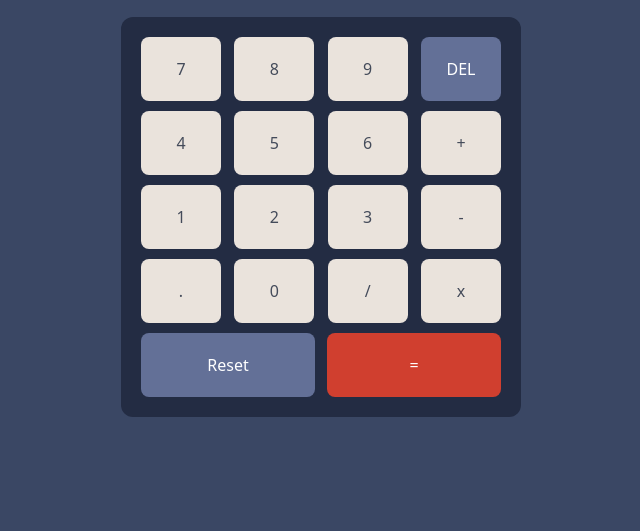
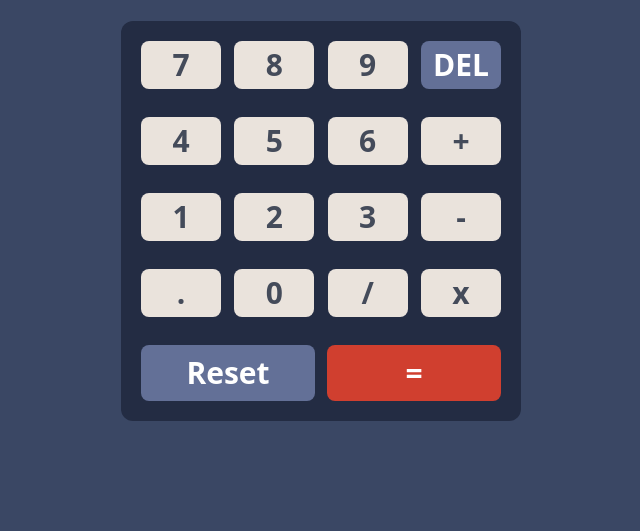
Before and after one commit to 04stefke/calculator, a website built with Vite: page index.html in a window 1280 px wide. Shown: the part 269-800 px from the top of the page, without its empty margins (319-959 px from the left). Built offline with nearby package versions, Linux system fonts and the light colour scheme.

Commit message:
styled the calculators buttons width and height

```diff
--- a/index.html
+++ b/index.html
@@ -15,9 +15,9 @@
 		class="min-h-screen w-screen bg-primary text-textWhite flex flex-col items-center justify-center gap-6"
 	>
 		<section class="flex items-center justify-between w-[300px] md:w-[400px]">
-			<h3 class="font-bold">calc</h3>
+			<h3 class="font-bold text-2xl">calc</h3>
 			<div class="flex items-center gap-2">
-				<p class="text-xs">THEME</p>
+				<p class="text-xs font-bold">THEME</p>
 				<input type="radio" id="theme1" name="theme" value="theme1" checked />
 			</div>
 		</section>
@@ -37,100 +37,100 @@
 					<input
 						type="button"
 						value="7"
-						class="w-14 md:w-20 h-14 md:h-16 bg-keyLightGrayBg text-textDarkGrayish rounded-lg shadow-keyShadow"
+						class="w-14 md:w-20 h-16 md:h-12 bg-keyLightGrayBg text-textDarkGrayish rounded-lg cursor-pointer font-bold text-3xl"
 					/>
 					<input
 						type="button"
 						value="8"
-						class="w-14 md:w-20 h-14 md:h-16 bg-keyLightGrayBg text-textDarkGrayish rounded-lg shadow-keyShadow"
+						class="w-14 md:w-20 h-16 md:h-12 bg-keyLightGrayBg text-textDarkGrayish rounded-lg cursor-pointer font-bold text-3xl"
 					/>
 					<input
 						type="button"
 						value="9"
-						class="w-14 md:w-20 h-14 md:h-16 bg-keyLightGrayBg text-textDarkGrayish rounded-lg shadow-keyShadow"
+						class="w-14 md:w-20 h-16 md:h-12 bg-keyLightGrayBg text-textDarkGrayish rounded-lg cursor-pointer font-bold text-3xl"
 					/>
 					<input
 						type="button"
 						value="DEL"
-						class="w-14 md:w-20 h-14 md:h-16 bg-keyBg text-textWhite rounded-lg shadow-keyShadow"
+						class="w-14 md:w-20 h-16 md:h-12 bg-keyBg text-textWhite rounded-lg cursor-pointer font-bold text-lg md:text-3xl"
 					/>
 				</div>
 				<div class="w-full flex justify-between items-center">
 					<input
 						type="button"
 						value="4"
-						class="w-14 md:w-20 h-14 md:h-16 bg-keyLightGrayBg text-textDarkGrayish rounded-lg shadow-keyShadow"
+						class="w-14 md:w-20 h-16 md:h-12 bg-keyLightGrayBg text-textDarkGrayish rounded-lg cursor-pointer font-bold text-3xl"
 					/>
 					<input
 						type="button"
 						value="5"
-						class="w-14 md:w-20 h-14 md:h-16 bg-keyLightGrayBg text-textDarkGrayish rounded-lg shadow-keyShadow"
+						class="w-14 md:w-20 h-16 md:h-12 bg-keyLightGrayBg text-textDarkGrayish rounded-lg cursor-pointer font-bold text-3xl"
 					/>
 					<input
 						type="button"
 						value="6"
-						class="w-14 md:w-20 h-14 md:h-16 bg-keyLightGrayBg text-textDarkGrayish rounded-lg shadow-keyShadow"
+						class="w-14 md:w-20 h-16 md:h-12 bg-keyLightGrayBg text-textDarkGrayish rounded-lg cursor-pointer font-bold text-3xl"
 					/>
 					<input
 						type="button"
 						value="+"
-						class="w-14 md:w-20 h-14 md:h-16 bg-keyLightGrayBg text-textDarkGrayish rounded-lg shadow-keyShadow"
+						class="w-14 md:w-20 h-16 md:h-12 bg-keyLightGrayBg text-textDarkGrayish rounded-lg cursor-pointer font-bold text-3xl"
 					/>
 				</div>
 				<div class="w-full flex justify-between items-center">
 					<input
 						type="button"
 						value="1"
-						class="w-14 md:w-20 h-14 md:h-16 bg-keyLightGrayBg text-textDarkGrayish rounded-lg shadow-keyShadow"
+						class="w-14 md:w-20 h-16 md:h-12 bg-keyLightGrayBg text-textDarkGrayish rounded-lg cursor-pointer font-bold text-3xl"
 					/>
 					<input
 						type="button"
 						value="2"
-						class="w-14 md:w-20 h-14 md:h-16 bg-keyLightGrayBg text-textDarkGrayish rounded-lg shadow-keyShadow"
+						class="w-14 md:w-20 h-16 md:h-12 bg-keyLightGrayBg text-textDarkGrayish rounded-lg cursor-pointer font-bold text-3xl"
 					/>
 					<input
 						type="button"
 						value="3"
-						class="w-14 md:w-20 h-14 md:h-16 bg-keyLightGrayBg text-textDarkGrayish rounded-lg shadow-keyShadow"
+						class="w-14 md:w-20 h-16 md:h-12 bg-keyLightGrayBg text-textDarkGrayish rounded-lg cursor-pointer font-bold text-3xl"
 					/>
 					<input
 						type="button"
 						value="-"
-						class="w-14 md:w-20 h-14 md:h-16 bg-keyLightGrayBg text-textDarkGrayish rounded-lg shadow-keyShadow"
+						class="w-14 md:w-20 h-16 md:h-12 bg-keyLightGrayBg text-textDarkGrayish rounded-lg cursor-pointer font-bold text-3xl"
 					/>
 				</div>
 				<div class="w-full flex justify-between items-center">
 					<input
 						type="button"
 						value="."
-						class="w-14 md:w-20 h-14 md:h-16 bg-keyLightGrayBg text-textDarkGrayish rounded-lg shadow-keyShadow"
+						class="w-14 md:w-20 h-16 md:h-12 bg-keyLightGrayBg text-textDarkGrayish rounded-lg cursor-pointer font-bold text-3xl"
 					/>
 					<input
 						type="button"
 						value="0"
-						class="w-14 md:w-20 h-14 md:h-16 bg-keyLightGrayBg text-textDarkGrayish rounded-lg shadow-keyShadow"
+						class="w-14 md:w-20 h-16 md:h-12 bg-keyLightGrayBg text-textDarkGrayish rounded-lg cursor-pointer font-bold text-3xl"
 					/>
 					<input
 						type="button"
 						value="/"
-						class="w-14 md:w-20 h-14 md:h-16 bg-keyLightGrayBg text-textDarkGrayish rounded-lg shadow-keyShadow"
+						class="w-14 md:w-20 h-16 md:h-12 bg-keyLightGrayBg text-textDarkGrayish rounded-lg cursor-pointer font-bold text-3xl"
 					/>
 					<input
 						type="button"
 						value="x"
-						class="w-14 md:w-20 h-14 md:h-16 bg-keyLightGrayBg text-textDarkGrayish rounded-lg shadow-keyShadow"
+						class="w-14 md:w-20 h-16 md:h-12 bg-keyLightGrayBg text-textDarkGrayish rounded-lg cursor-pointer font-bold text-3xl"
 					/>
 				</div>
 				<div class="flex justify-between w-full gap-3">
 					<input
 						type="button"
 						value="Reset"
-						class="w-1/2 h-14 md:h-16 bg-keyBg text-textWhite rounded-lg shadow-keyShadow"
+						class="w-1/2 h-16 md:h-14 bg-keyBg text-textWhite rounded-lg cursor-pointer font-bold text-3xl"
 					/>
 					<input
 						type="button"
 						value="="
-						class="w-1/2 h-14 md:h-16 bg-keyRedBgToggle text-textWhite rounded-lg shadow-keyRedShadow"
+						class="w-1/2 h-16 md:h-14 bg-keyRedBgToggle text-textWhite rounded-lg cursor-pointer font-bold text-3xl"
 					/>
 				</div>
 			</form>
```
